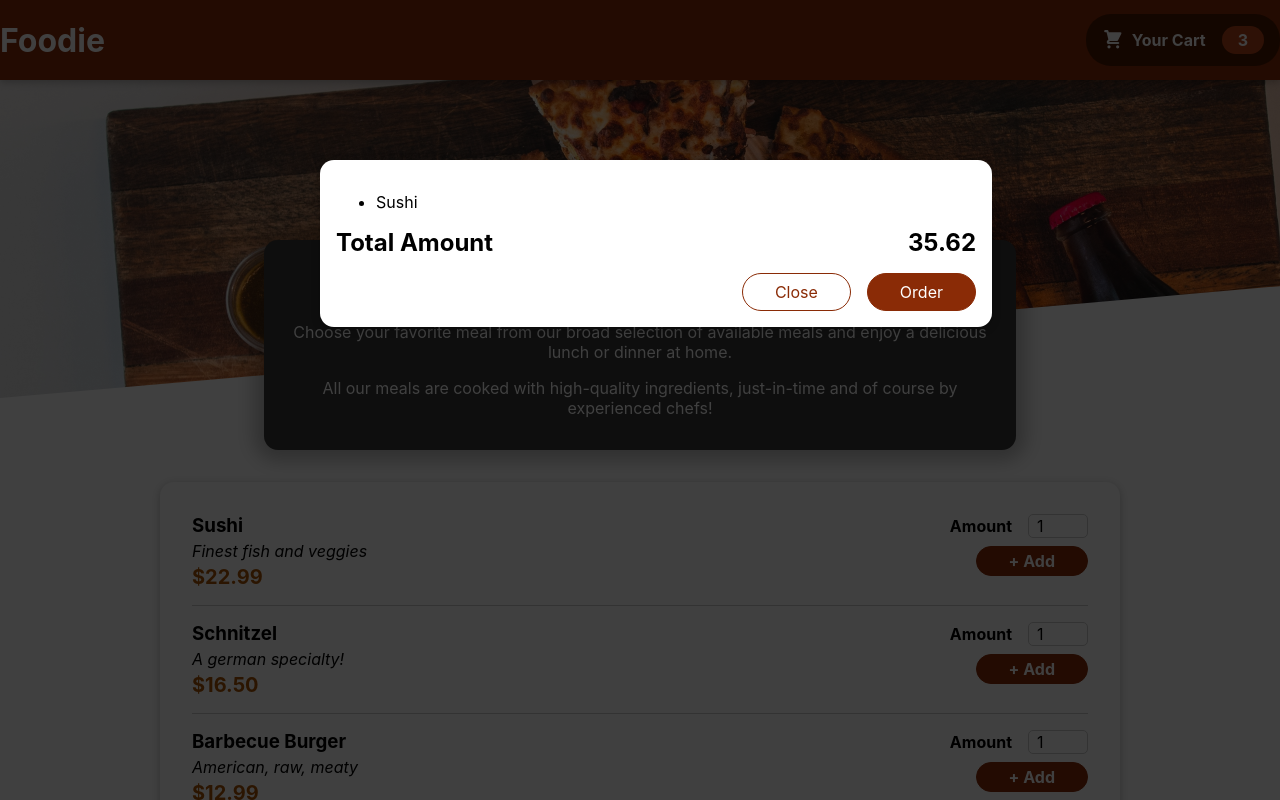
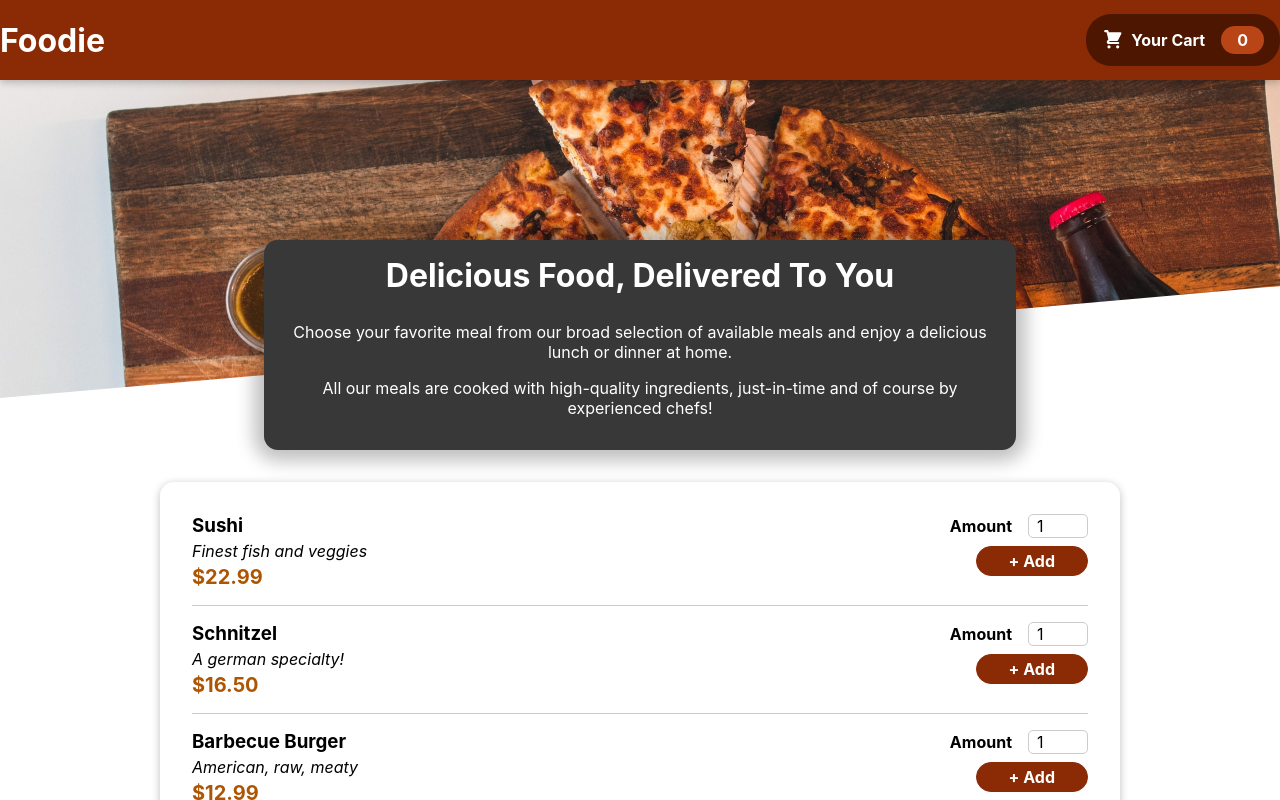
Before and after one commit to ececmk/foodie-food-order-app, a React (Create React App) app: page / in a window 1280 px wide. Shown: the top 800 px of the page. Built offline with nearby package versions, Linux system fonts and the light colour scheme.

Commit message:
worked on context

```diff
--- a/src/App.js
+++ b/src/App.js
@@ -1,17 +1,27 @@
-import {Fragment} from 'react';
+import {useState} from 'react';
 import Header from './Components/Layout/Header';
 import Meals from './Components/Meals/Meals';
 import Cart from './Components/Cart/Cart';
+import CartProvider from './store/CartProvider';
 
 function App() {
+  const [cartIsShown, setCartIsShown] = useState(false)
+
+  const showCartHandler = () => {
+    setCartIsShown(true);
+  }
+
+  const hideCartHandler = () => {
+    setCartIsShown(false);
+  }
   return (
-    <Fragment>
-      <Cart />
-      <Header />
+    <CartProvider>
+     {cartIsShown && <Cart onClose={hideCartHandler}/>}
+      <Header onShowCart= {showCartHandler} />
       <main>
         <Meals />
       </main>
-    </Fragment>
+    </CartProvider>
   );
 }
 
--- a/src/Components/Cart/Cart.js
+++ b/src/Components/Cart/Cart.js
@@ -1,21 +1,27 @@
+import { useContext } from 'react'
 import classes from './Cart.module.css'
 import Modal from '../UI/Modal'
+import CartContext from '../../store/cart-context'
 
 const Cart = (props) => {
-    const cartItems = <ul className={classes['cart-item']}>{[
-        {id:'c1', name:'Sushi', amount: 2, price: 12.99 },
-    ].map((item)=> <li>{item.name}</li>)}</ul>
+    const cartCtx = useContext(CartContext);
+    const totalAmount = `$ ${cartCtx.totalAmount.toFixed(2)}`
+    const hasItems = cartCtx.items.length  > 0 ;
+
+
+    const cartItems = <ul className={classes['cart-item']}>{cartCtx.items.map((item)=>
+     <li>{item.name}</li>)}</ul>
 
     return (
-        <Modal>
+        <Modal onClose={props.onClose}>
             {cartItems}
             <div className={classes.total}>
                 <span>Total Amount</span>
-                <span>35.62</span>
+                <span>{totalAmount}</span>
             </div>
             <div className={classes.actions}>
-                <button className={classes['button--alt']}>Close</button>
-                <button className={classes.button}>Order</button>
+                <button className={classes['button--alt']} onClick={props.onClose}>Close</button>
+               {hasItems && <button className={classes.button}>Order</button>}
             </div>
         </Modal>
     )
--- a/src/Components/Layout/Header.js
+++ b/src/Components/Layout/Header.js
@@ -8,7 +8,7 @@
     return <Fragment>
        <header className={classes.header}>
         <h1>Foodie</h1>
-       <HeaderCartButton />
+       <HeaderCartButton onClick={props.onShowCart} />
        </header>
        <div className={classes['main-image']} >
         <img src={mealsImage} alt='Pizza'/>
--- a/src/Components/Layout/HeaderCardButton.js
+++ b/src/Components/Layout/HeaderCardButton.js
@@ -1,13 +1,21 @@
+import { useContext } from "react";
 import CartIcon from "../Cart/CartIcon";
+import CartContext from "../../store/cart-context";
 import classes from "./HeaderCardButton.module.css"
+
 const HeaderCartButton = props => {
+    const cartCtx = useContext(CartContext);
 
-    return <button className={classes.button}>
+    const numberOfCartItems = cartCtx.items.reduce((curNumber, item) => {
+        return curNumber + item.amount;
+    }, 0);
+
+    return <button className={classes.button} onClick={props.onClick}>
         <span className={classes.icon}>
             <CartIcon />
         </span>
         <span>Your Cart</span>
-        <span className={classes.badge}>3</span>
+        <span className={classes.badge}>{numberOfCartItems}</span>
     </button>
 };
 
--- a/src/Components/Meals/AvaibleMeals.js
+++ b/src/Components/Meals/AvaibleMeals.js
@@ -33,6 +33,7 @@
     const mealsList = DUMMY_MEALS.map(meal =>
     <MealItem
         key={meal.id}
+        id = {meal.id}
         name={meal.name}
         description= {meal.description}
         price={meal.price}
--- a/src/Components/Meals/MealItem/MealItem.js
+++ b/src/Components/Meals/MealItem/MealItem.js
@@ -1,8 +1,22 @@
+import { useContext } from 'react';
 import classes from './MealItem.module.css'
 import MealItemForm from './MealItemForm';
+import CartContext from '../../../store/cart-context';
 
 const MealItem = props => {
+    const cartCtx = useContext(CartContext);
+
     const price = `$${props.price.toFixed(2)}`
+
+    const addItemToCartHandler = amount => {
+        cartCtx.addItem({
+            id: props.id,
+            name: props.name,
+            amount: amount,
+            price: props.price
+        });
+    };
+
     return <li className={classes.meal}>
         <div>
             <h3>{props.name}</h3>
@@ -10,7 +24,7 @@
             <div className={classes.price}>{price}</div>
         </div>
         <div>
-            <MealItemForm />
+            <MealItemForm onAddToCart = {addItemToCartHandler} />
         </div>
     </li>
 };
--- a/src/Components/Meals/MealItem/MealItemForm.js
+++ b/src/Components/Meals/MealItem/MealItemForm.js
@@ -1,8 +1,27 @@
+import { useRef, useState } from 'react';
 import classes from './MealItemForm.module.css'
 import Input from '../../UI/Input';
+
 const MealItemForm = props => {
+    const [amountIsValid, setAmountIsValid] = useState(true)
+    const amountInputRef = useRef();
+
+    const submitHandler = (e) => {
+        e.preventDefault();
+        const enteredAmount = amountInputRef.current.value;
+        const enteredAmountNumber = +enteredAmount
+
+        if(enteredAmount.trim().length === 0 || enteredAmountNumber < 0 || enteredAmountNumber > 5){
+            setAmountIsValid(false)
+            return;
+        }
+        props.onAddToCart(enteredAmountNumber);
+    }
+
     return <form className={classes.form}>
-        <Input label="Amount" input={{
+        <Input
+            ref= {amountInputRef}
+            label="Amount" input={{
             id:'amount' + props.id,
             type:'number',
             min: '1',
@@ -11,6 +30,7 @@
             defaultValue: '1'
         }}/>
         <button>+ Add</button>
+        {!amountIsValid && <p>Please enter a valid amount (1-5).</p>}
 
     </form>
 };
--- a/src/Components/UI/Input.js
+++ b/src/Components/UI/Input.js
@@ -1,11 +1,12 @@
+import React from 'react';
 import classes from './Input.module.css';
 
-const Input = props => {
+const Input = React.forwardRef((props, ref) => {
     return <div className={classes.input}>
         <label> {props.label}</label>
-        <input {...props.input}/>
+        <input ref={ref} {...props.input}/>
     </div>
 
-    };
+});
 
 export default Input;
--- a/src/Components/UI/Modal.js
+++ b/src/Components/UI/Modal.js
@@ -3,7 +3,7 @@
 import  classes from './Modal.module.css';
 
 const Backdrop = props => {
-    return <div className={classes.backdrop}></div>
+    return <div className={classes.backdrop} onClick={props.onClose}></div>
 }
 
 const ModalOverlay = props => {
@@ -16,7 +16,7 @@
 
 const Modal = props => {
     return <Fragment>
-        {ReactDom.createPortal(<Backdrop />, portalElemenet)}
+        {ReactDom.createPortal(<Backdrop  onClose={props.onClose}/>, portalElemenet)}
         {ReactDom.createPortal(<ModalOverlay>{props.children}</ModalOverlay>, portalElemenet)}
     </Fragment>
 }
--- /dev/null
+++ b/src/store/CartProvider.js
@@ -0,0 +1,48 @@
+import { useReducer } from "react";
+
+import CartContext from "./cart-context";
+
+const defaultCartState = {
+    items: [],
+    totalAmount: 0
+}
+
+const CartReducer = (state, action) => {
+    if(action.type === 'ADD'){
+        const updatedItems = state.items.concat(action.item);
+        const updatedTotalAmount = state.totalAmount + action.item.price * action.item.totalAmount
+        return {
+            items : updatedItems,
+            totalAmount: updatedTotalAmount
+        };
+
+    }
+ return  defaultCartState;
+};
+
+const CartProvider = (props) => {
+
+   const [cartState, dispatchCartAction] = useReducer(CartReducer, defaultCartState)
+
+    const addItemToCartHandler = item => {
+        dispatchCartAction({type: 'ADD', item: item});
+    };
+
+    const removeItemFromCartHandler = id => {
+        dispatchCartAction({type: 'REMOVE', id: id});
+    };
+
+    const cartContext = {
+        items: cartState.items,
+        totalAmount: cartState.totalAmount,
+        addItem: addItemToCartHandler,
+        removeItem: removeItemFromCartHandler
+    }
+
+
+    return <CartContext.Provider value={cartContext}>
+        {props.children}
+    </CartContext.Provider>
+}
+
+export default CartProvider;
--- /dev/null
+++ b/src/store/cart-context.js
@@ -0,0 +1,10 @@
+import React from "react";
+
+const CartContext = React.createContext({
+    items: [],
+    totalAmount: 0,
+    addItem: () => {},
+    removeItem: (id) => {}
+});
+
+export default CartContext
```
